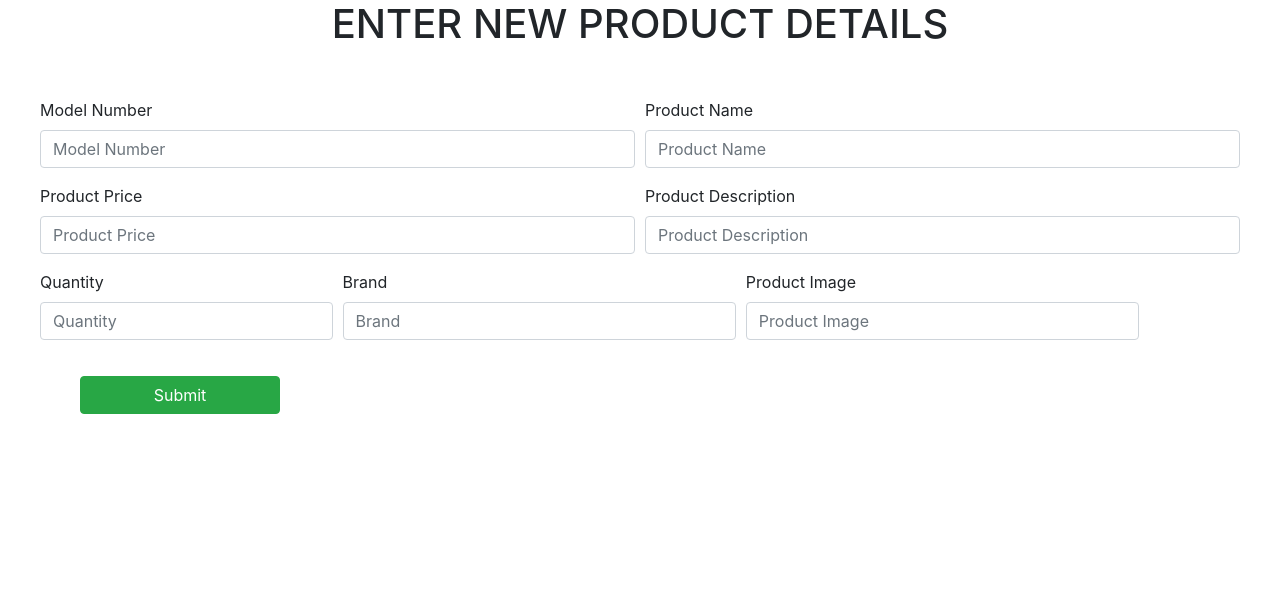
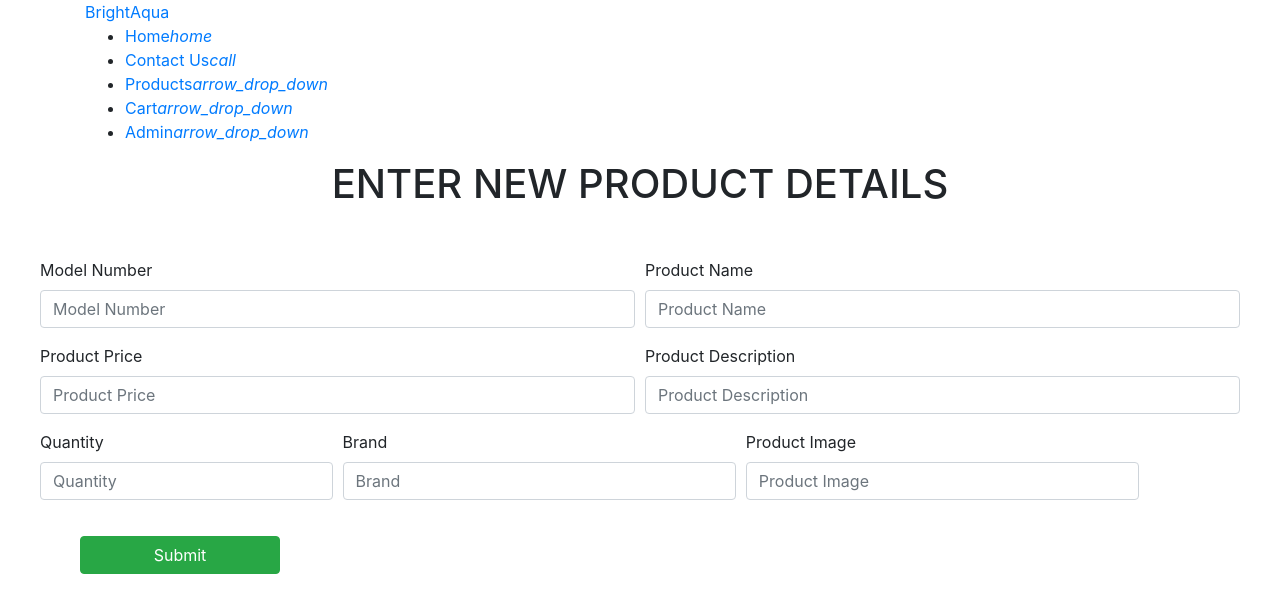
Before and after one commit to shnrndk/brightaquashop, a CodeIgniter app: page /brightaquashop/index.php/dashboard/addproduct in a window 1280 px wide. Shown: the top 599 px of the page. Run offline with CodeIgniter, Linux system fonts and the light colour scheme.

Commit message:
Update addproduct.php
nav bar in admin page

```diff
--- a/application/views/addproduct.php
+++ b/application/views/addproduct.php
@@ -4,6 +4,25 @@
 <link rel="stylesheet" href="https://stackpath.bootstrapcdn.com/bootstrap/4.3.1/css/bootstrap.min.css" integrity="sha384-ggOyR0iXCbMQv3Xipma34MD+dH/1fQ784/j6cY/iJTQUOhcWr7x9JvoRxT2MZw1T" crossorigin="anonymous">
     <meta charset="utf-8">
     <title>Add a New Product </title>
+
+    <div class="navbar-fixed">
+    <nav class="blue z-depth-3">
+
+        <div class="nav-wrapper container blue ">
+        <a href="#!" class="brand-logo black-text text-darken-2">BrightAqua</a>
+        <ul class="right hide-on-med-and-down">
+            <li><a href="<?php echo site_url('/') ?>" class="black-text text-darken-2">Home<i class="material-icons right">home</i></a></li>
+            <li><a href="<?php echo site_url('/contact') ?>" class="black-text text-darken-2">Contact Us<i class="material-icons right">call</i></a></li>
+            <!-- Dropdown Trigger -->
+            <li><a href="<?php echo base_url('/products') ?>" class="black-text text-darken-2">Products<i class="material-icons right">arrow_drop_down</i></a></li>
+            <li><a href="<?php echo site_url('/cart') ?>" class="black-text text-darken-2">Cart<i class="material-icons right">arrow_drop_down</i></a></li>
+            <li><a href="<?php echo site_url('/dashboard') ?>" class="black-text text-darken-2">Admin<i class="material-icons right">arrow_drop_down</i></a></li>
+        </ul>
+        </div>
+
+    </nav>
+</div>
+
     <h1 style="font-size: 40px;text-align: center;">ENTER NEW PRODUCT DETAILS</h1>
 
 
```
